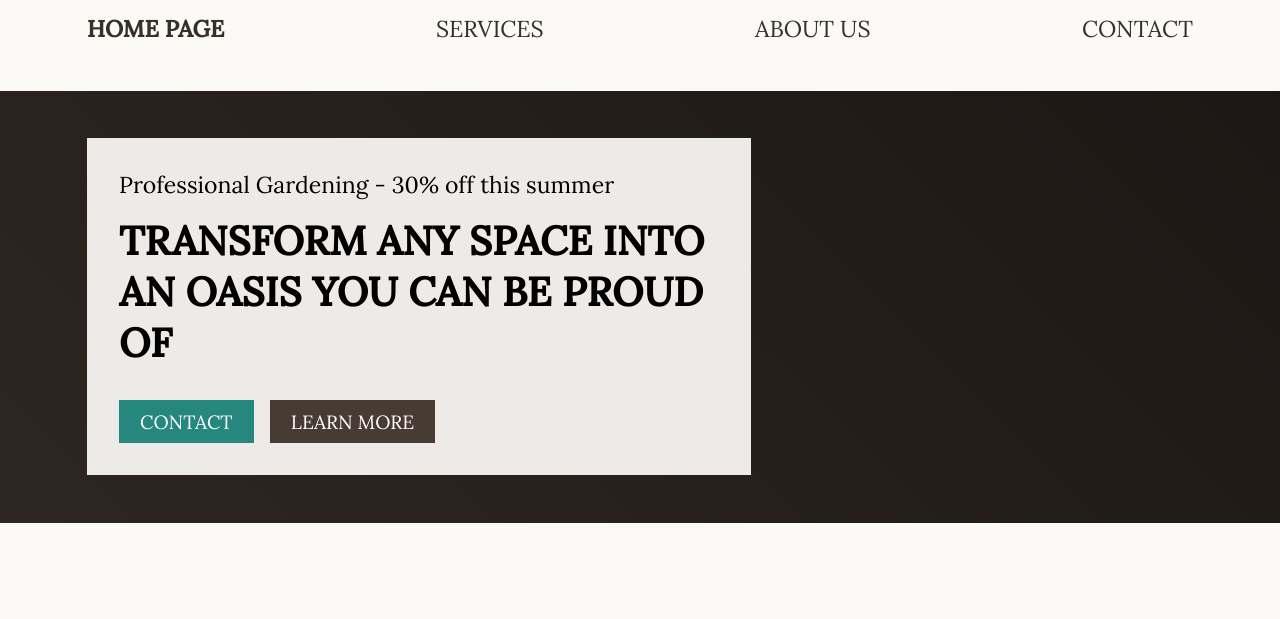
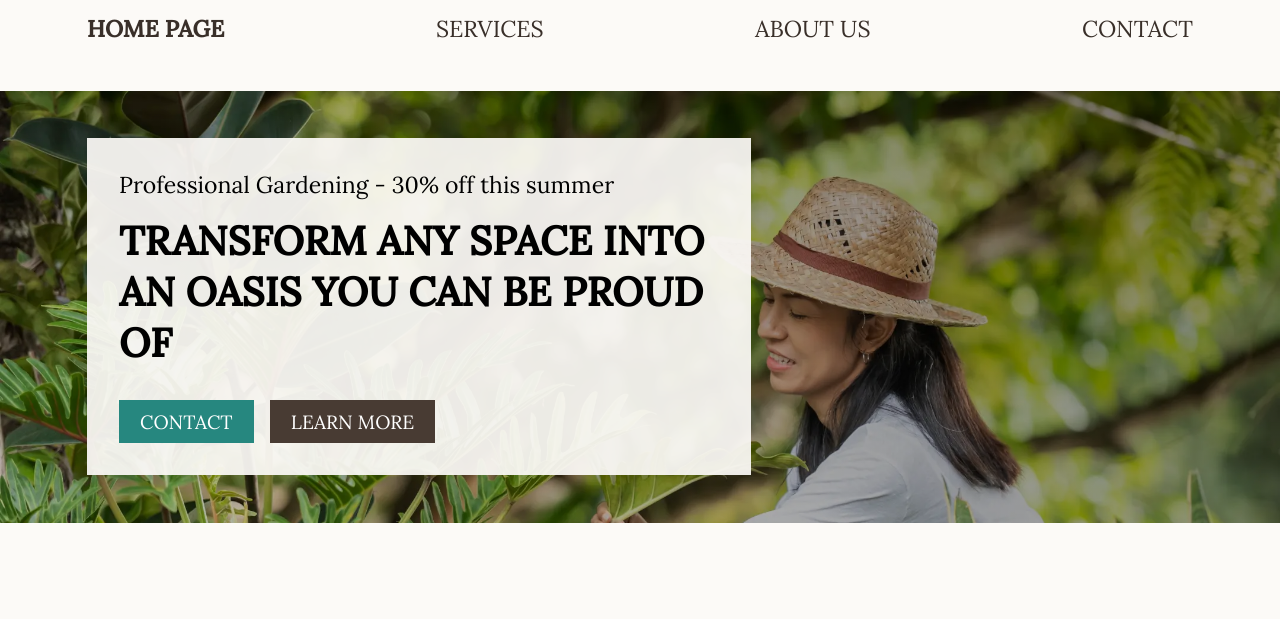
Before and after one commit to thediogostein/META-html-css-project, a plain HTML site: page index.html in a window 1280 px wide. Shown: the part 181-800 px from the top of the page. Drawn offline with Linux system fonts and the light colour scheme.

Commit message:
Fix img url

```diff
--- a/css/style.css
+++ b/css/style.css
@@ -215,7 +215,7 @@ img {
       rgba(0, 0, 0, 0.2),
       rgba(0, 0, 0, 0.5)
     ),
-    url(imgs/hero.webp);
+    url(../imgs/hero.webp);
   background-size: cover;
   background-position: center;
 
```
